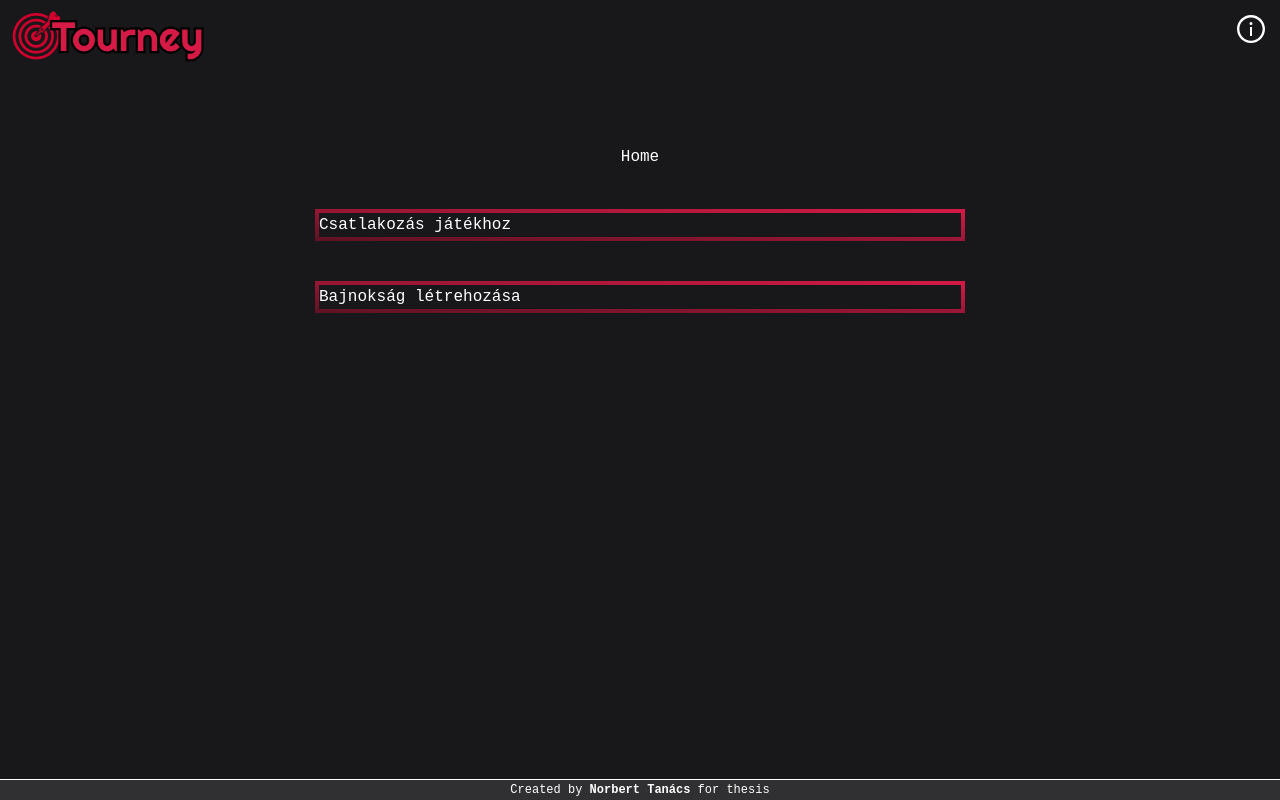
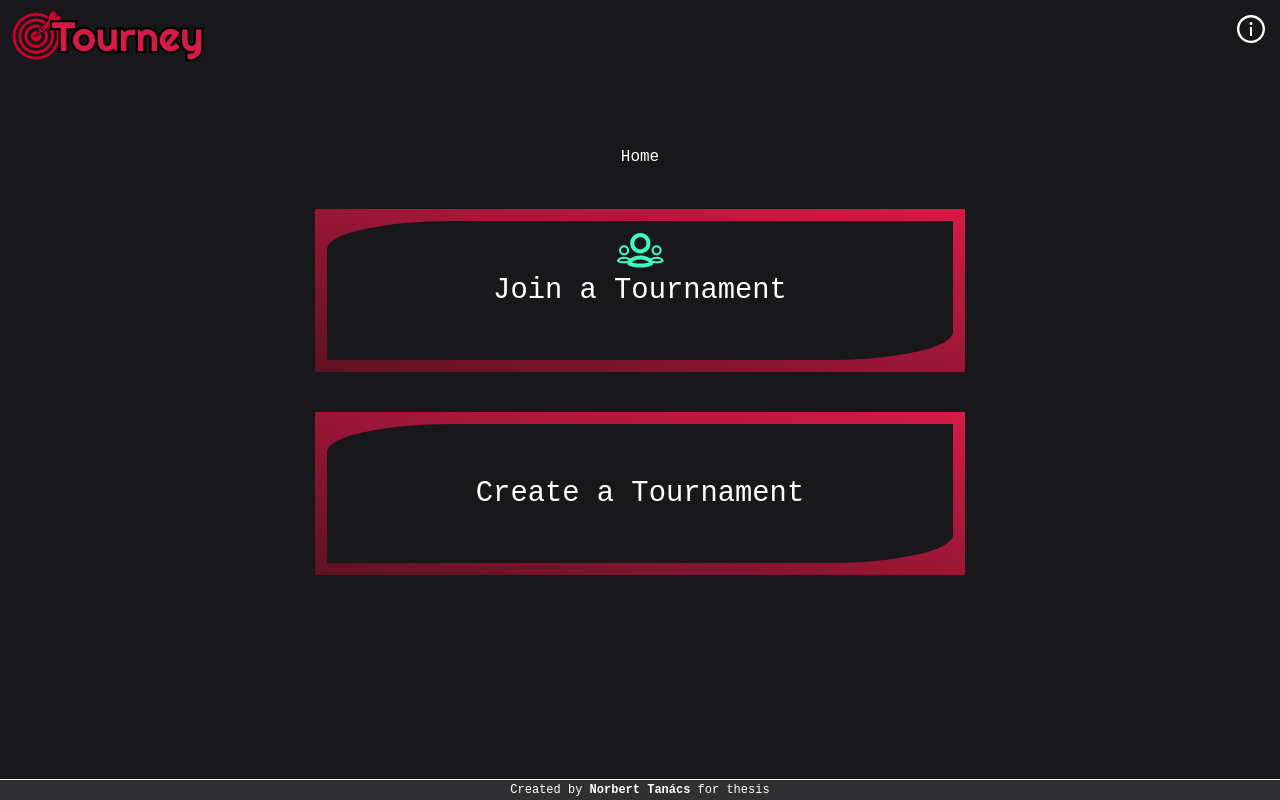
Before and after one commit to RektCat/tourney-frontend, a React (Vite) app in the folder tourney-frontend/: page / in a window 1280 px wide. Built offline with nearby package versions, Linux system fonts and the light colour scheme.

Commit message:
Buttons styled & not finshed & anim staggers

```diff
--- a/tourney-frontend/src/pages/Home.jsx
+++ b/tourney-frontend/src/pages/Home.jsx
@@ -1,19 +1,14 @@
+import anime from "animejs";
+import { useEffect, useRef } from "react";
 import { Link } from "react-router-dom";
+import nextId from "../functions/generateElementId";
 
 function Home() {
   return (
     <div className="flex flex-col items-center gap-[5vh] px-2 pt-[10vh]">
       <h2>Home</h2>
-      <Link to="#" className="w-full max-w-[650px]">
-        <div className="bg-gradient-to-tr from-primary/70 to-accent p-1">
-          <div className=" bg-gray-900">Csatlakozás játékhoz</div>
-        </div>
-      </Link>
-      <Link to="#" className="w-full max-w-[650px]">
-        <div className="bg-gradient-to-tr from-primary/70 to-accent p-1">
-          <div className=" bg-gray-900">Bajnokság létrehozása</div>
-        </div>
-      </Link>
+      <JoinGameButton />
+      <CreateTournamentButton />
       <footer className="absolute bottom-0 w-full border-t border-t-white bg-white/10 py-[2px] text-center text-xs">
         Created by <b>Norbert Tanács</b> for thesis
       </footer>
@@ -21,4 +16,110 @@ function Home() {
   );
 }
 
+const LinkStyled = ({ to = "#", children }) => {
+  const id = useRef(nextId());
+  const ref = useRef();
+  // const animScale = useRef();
+
+  const handleHover = async () => {
+    anime({
+      targets: `#${id.current}`,
+      scale: [0.7, 5],
+      duration: 600,
+      easing: "easeInQuad",
+      // update: function (anim) {
+      //   animScale.current = 0.7 + (anim.progress / 100) * 4.3;
+      // },
+    });
+  };
+
+  const handleLeave = async () => {
+    anime({
+      targets: `#${id.current}`,
+      scale: [5, 0.7],
+      duration: 600,
+      easing: "easeInQuad",
+      // update: function (anim) {
+      //   animScale.current = 5 - (anim.progress / 100) * 4.3;
+      // },
+    });
+  };
+
+  useEffect(() => {
+    ref.current?.addEventListener("mouseenter", handleHover);
+    ref.current?.addEventListener("mouseleave", handleLeave);
+
+    return () => {
+      ref.current?.removeEventListener("mouseenter", handleHover);
+      ref.current?.removeEventListener("mouseleave", handleLeave);
+    };
+  }, []);
+
+  return (
+    <Link
+      to={to}
+      ref={ref}
+      className="w-full max-w-[650px] transition-transform active:scale-95"
+    >
+      <div className="relative isolate grid place-items-center overflow-hidden bg-gradient-to-tr from-primary/70 to-accent p-3">
+        <div
+          id={id.current}
+          className="absolute aspect-square h-full scale-75 bg-gradient-radial from-white/5 via-white/50 to-white/0"
+        ></div>
+        <div className="relative grid w-full place-items-center rounded-tl-[20%] rounded-br-[20%] bg-gray-900 py-12">
+          {children}
+        </div>
+      </div>
+    </Link>
+  );
+};
+
+const JoinGameButton = () => {
+  return (
+    <LinkStyled to="#">
+      {/* <svg
+        strokeWidth="0"
+        xmlns="http://www.w3.org/2000/svg"
+        viewBox="0 0 512 512"
+        className="absolute left-0 top-[15%] aspect-square h-[65%] -translate-x-1/2 "
+      >
+        <path
+          fill="none"
+          strokeLinecap="round"
+          strokeLinejoin="round"
+          strokeWidth="16"
+          d="M344 144c-3.92 52.87-44 96-88 96s-84.15-43.12-88-96c-4-55 35-96 88-96s92 42 88 96z"
+          className="stroke-outline"
+        ></path>
+        <path
+          fill="none"
+          strokeMiterlimit="10"
+          strokeWidth="16"
+          d="M256 304c-87 0-175.3 48-191.64 138.6C62.39 453.52 68.57 464 80 464h352c11.44 0 17.62-10.48 15.65-21.4C431.3 352 343 304 256 304z"
+          className="stroke-outline"
+        ></path>
+      </svg> */}
+      <svg
+        strokeWidth="0"
+        xmlns="http://www.w3.org/2000/svg"
+        baseProfile="tiny"
+        version="1.2"
+        viewBox="0 0 24 24"
+        className="absolute top-1 aspect-square h-[35%] fill-outline"
+      >
+        <path d="M12 14c2.764 0 5-2.238 5-5s-2.236-5-5-5-5 2.238-5 5 2.236 5 5 5zm0-8c1.654 0 3 1.346 3 3s-1.346 3-3 3-3-1.346-3-3 1.346-3 3-3zm8 9a2.5 2.5 0 100-5 2.5 2.5 0 000 5zm0-4c.827 0 1.5.673 1.5 1.5S20.827 14 20 14s-1.5-.673-1.5-1.5.673-1.5 1.5-1.5zm0 4.59c-1.331 0-2.332.406-2.917.969C15.968 15.641 14.205 15 12 15c-2.266 0-3.995.648-5.092 1.564-.596-.565-1.608-.975-2.908-.975-2.188 0-3.5 1.091-3.5 2.183 0 .545 1.312 1.092 3.5 1.092.604 0 1.146-.051 1.623-.133l-.04.27c0 1 2.405 2 6.417 2 3.762 0 6.417-1 6.417-2l-.021-.255c.463.073.996.118 1.604.118 2.051 0 3.5-.547 3.5-1.092 0-1.092-1.373-2.182-3.5-2.182zM4 17.863c-1.309 0-2.068-.207-2.417-.354.239-.405 1.003-.92 2.417-.92 1.107 0 1.837.351 2.208.706l-.235.344c-.452.119-1.108.224-1.973.224zM12 19c-2.163 0-3.501-.312-4.184-.561C8.337 17.761 9.734 17 12 17c2.169 0 3.59.761 4.148 1.425-.755.27-2.162.575-4.148.575zm8-1.137c-.914 0-1.546-.103-1.973-.213a3.42 3.42 0 00-.248-.375c.356-.345 1.071-.685 2.221-.685 1.324 0 2.141.501 2.404.911-.39.163-1.205.362-2.404.362zM4 15a2.5 2.5 0 100-5 2.5 2.5 0 000 5zm0-4c.827 0 1.5.673 1.5 1.5S4.827 14 4 14s-1.5-.673-1.5-1.5S3.173 11 4 11z"></path>
+      </svg>
+      <span className=" text-[calc(1rem_+_1vw)]">Join a Tournament</span>
+    </LinkStyled>
+  );
+};
+
+const CreateTournamentButton = () => {
+  return (
+    <LinkStyled>
+      <span className=" text-[calc(1rem_+_1vw)]">Create a Tournament</span>
+    </LinkStyled>
+  );
+};
+
 export default Home;
--- a/tourney-frontend/tailwind.config.cjs
+++ b/tourney-frontend/tailwind.config.cjs
@@ -9,6 +9,7 @@ module.exports = {
         primary: "#7B0F28",
         secondary: "#333333",
         accent: "#D61A46",
+        outline: "#42F8C1",
         success: "#4CAF50",
         warning: "#FF9800",
         error: "#FF0000",
@@ -17,6 +18,9 @@ module.exports = {
         dark: "#212121",
         gray: colors.zinc,
       },
+      backgroundImage: {
+        "gradient-radial": "radial-gradient(var(--tw-gradient-stops))",
+      },
     },
   },
   plugins: [],
```
